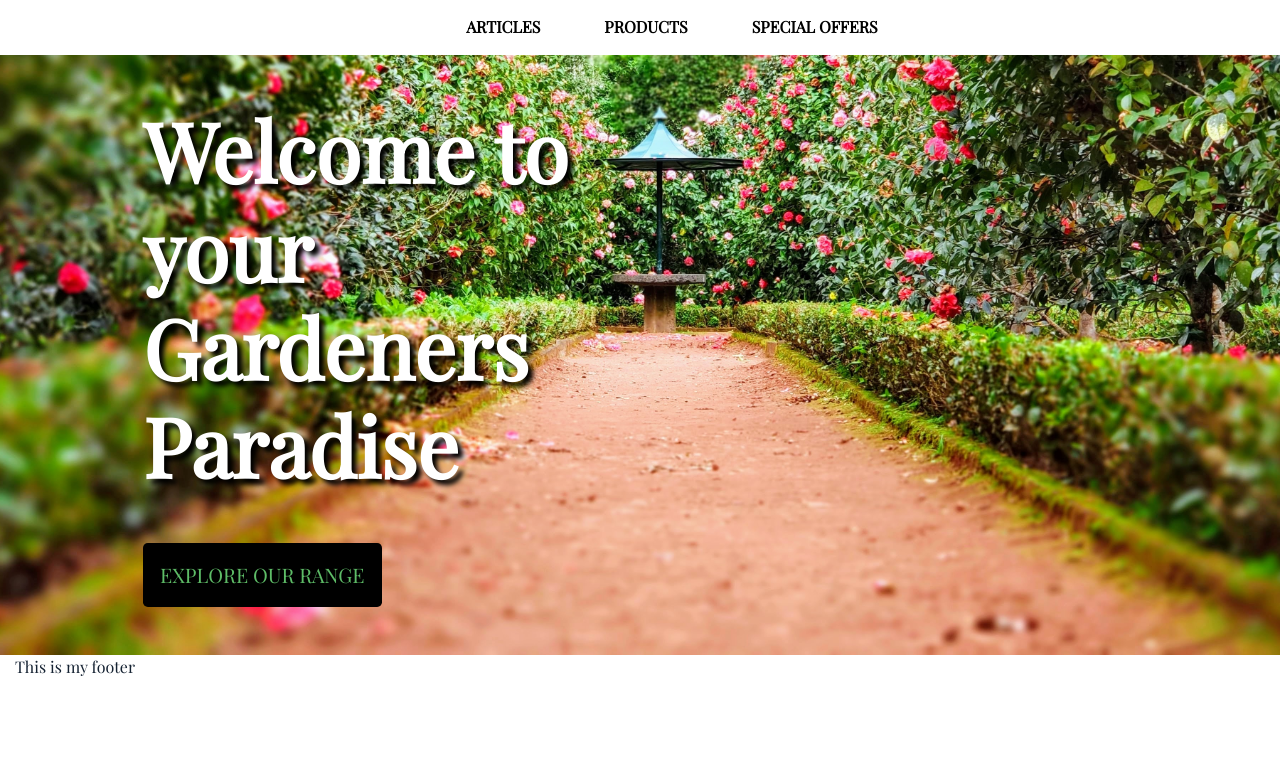
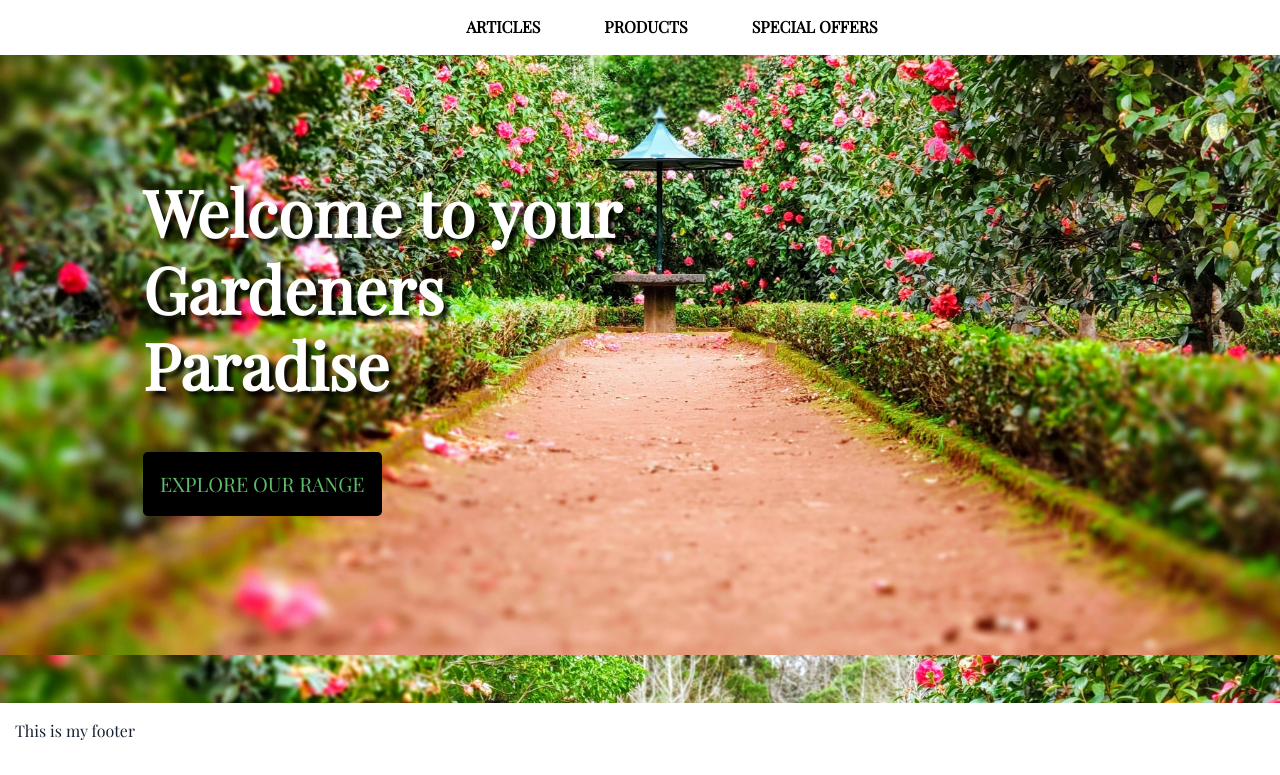
Before and after one commit to jenkidev/MSP4_Baradwys_Garddwyr, a Django app: page / in a window 1280 px wide. Shown: the part 145-920 px from the top of the page. Before the commit the page ends 821 px from the top, so only its background shows below. Run offline with Django 3.2, Linux system fonts and the light colour scheme; some libraries are stand-ins or nearby versions.

Commit message:
Added margin-bottom to container and changed font size to prevent overflow

```diff
--- a/static/css/base.css
+++ b/static/css/base.css
@@ -38,6 +38,10 @@
     font-size: 36px;
 }
 
+.container {
+    margin-bottom: 3em;
+}
+
 .product-detail-header-font {
     margin-top: 2em;
     color: #000;
@@ -66,7 +70,7 @@
     color: #fff;
     text-shadow: 5px 5px 5px #000;
     font-weight: 900;
-    font-size: 82px;
+    font-size: 4em;
 }
 
 .shop-now-button {
@@ -106,6 +110,10 @@
     background-color: #fff;
 }
 
+footer {
+    width: 100%;
+}
+
 /* -------------------------------- Media Queries */
 
 /* Slightly larger container on xl screens */
--- a/templates/base.html
+++ b/templates/base.html
@@ -144,9 +144,8 @@
     {% block content %}
 
     {%endblock %}
-    <footer>
-        <div class="container-fluid bg-white">
-            <div class="row"></div>
+    <footer class="py-3 my-4 container-fluid bg-white">
+        <div class="row"></div>
             <p>This is my footer</p>
         </div>
 
```
